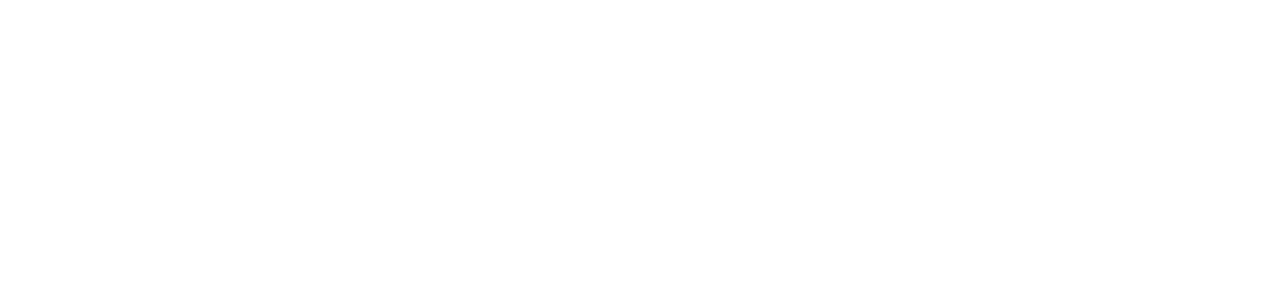
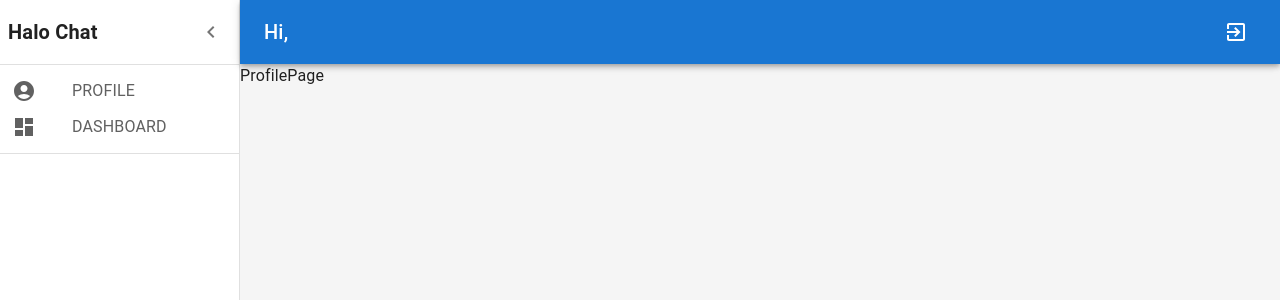
Before and after one commit to akrn27/halochat, a React (Create React App) app: page /profile in a window 1280 px wide. Before the commit this address had no page. Shown: the top 300 px of the page. Built offline with nearby package versions, Linux system fonts and the light colour scheme; no server answers.

Commit message:
add profilepage and fix restricted page

```diff
--- a/src/App.js
+++ b/src/App.js
@@ -1,21 +1,22 @@
-import { BrowserRouter, Navigate, Route, Routes } from "react-router-dom";
+import { BrowserRouter, Route, Routes } from "react-router-dom";
 import LoginPage from "./pages/loginpage";
 import HomePage from "./pages/homepage";
 import { Provider } from "react-redux";
 import { store } from "./app/store.js";
 import RegisterPage from "./pages/registerPage.js";
 import Cookies from "js-cookie";
+import ProfilePage from "./pages/profilepage.js";
 
 function App() {
-  // const isAuthenticated = !!Cookies.get("user_token");
+  const isAuthenticated = !!Cookies.get("user_token");
 
   return (
     <Provider store={store}>
       <BrowserRouter>
         <Routes>
-          {/* <Route path="/" element={isAuthenticated ? <Navigate to="/home" /> : <LoginPage />} /> */}
-          <Route path="/" element={<LoginPage />} />
+          <Route path="/" element={isAuthenticated ? <HomePage /> : <LoginPage />} />
           <Route path="/home" element={<HomePage />} />
+          <Route path="/profile" element={<ProfilePage />} />
           <Route path="/register" element={<RegisterPage />} />
         </Routes>
       </BrowserRouter>
--- a/src/components/Layout.js
+++ b/src/components/Layout.js
@@ -20,6 +20,7 @@
 import { useEffect, useState } from "react";
 import Cookies from "js-cookie";
 import { useNavigate } from "react-router";
+import AccountCircleIcon from "@mui/icons-material/AccountCircle";
 
 function Copyright(props) {
   return (
@@ -128,7 +129,7 @@
       };
       await dispatch(getLogout({ config }));
       Cookies.remove("user_token");
-      navigate('/')
+      navigate("/");
     } catch (error) {
       console.log(error);
     }
@@ -188,21 +189,33 @@
           </Toolbar>
           <Divider />
           <List component="nav">
-            {/* {mainListItems} */}
             <Button
               sx={{
                 display: "flex",
-                padding: "10px",
-                paddingRight: "65px",
-                marginLeft: "2px",
+                justifyContent: "flex-start",
+                paddingLeft: "12px",
                 color: "#616161",
+                width: "240px",
               }}
+              href="/profile"
+            >
+              <AccountCircleIcon sx={{ marginRight: "36px" }} />
+              <Typography>Profile</Typography>
+            </Button>
+            <Button
+              sx={{
+                display: "flex",
+                justifyContent: "flex-start",
+                paddingLeft: "12px",
+                color: "#616161",
+                width: "240px",
+              }}
+              href="/home"
             >
               <DashboardIcon sx={{ marginRight: "36px" }} />
               <Typography>Dashboard</Typography>
             </Button>
             <Divider sx={{ my: 1 }} />
-            {/* {secondaryListItems} */}
           </List>
         </Drawer>
         <Box
--- /dev/null
+++ b/src/pages/profilepage.js
@@ -0,0 +1,12 @@
+import React from "react";
+import Layout from "../components/Layout";
+
+const ProfilePage = () => {
+  return (
+    <Layout>
+      <div>ProfilePage</div>
+    </Layout>
+  );
+};
+
+export default ProfilePage;
```
